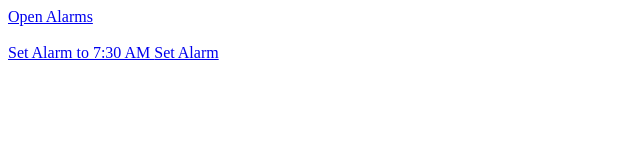
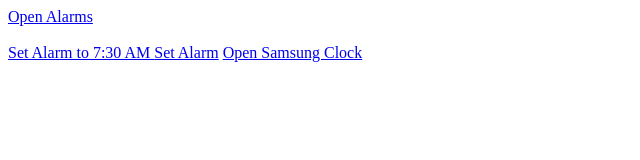
Before and after one commit to iaeluk/alarm-test, a plain HTML site: page index.html in a window 1280 px wide. Shown: the whole page, without its empty margins (0-640 px from the left). Drawn offline with Linux system fonts and the light colour scheme.

Commit message:
Add link to open Samsung Clock app

```diff
--- a/index.html
+++ b/index.html
@@ -20,6 +20,13 @@
 
     <a href="intent://#Intent;action=android.intent.action.SET_ALARM;category=android.intent.category.BROWSABLE;end">Set Alarm</a>
 
-
+<a href="intent://#Intent;
+package=com.sec.android.app.clockpackage;
+action=android.intent.action.MAIN;
+category=android.intent.category.LAUNCHER;
+S.browser_fallback_url=https://play.google.com/store/apps/details?id=com.sec.android.app.clockpackage;
+end">
+Open Samsung Clock
+</a>
 </body>
 </html>
```
